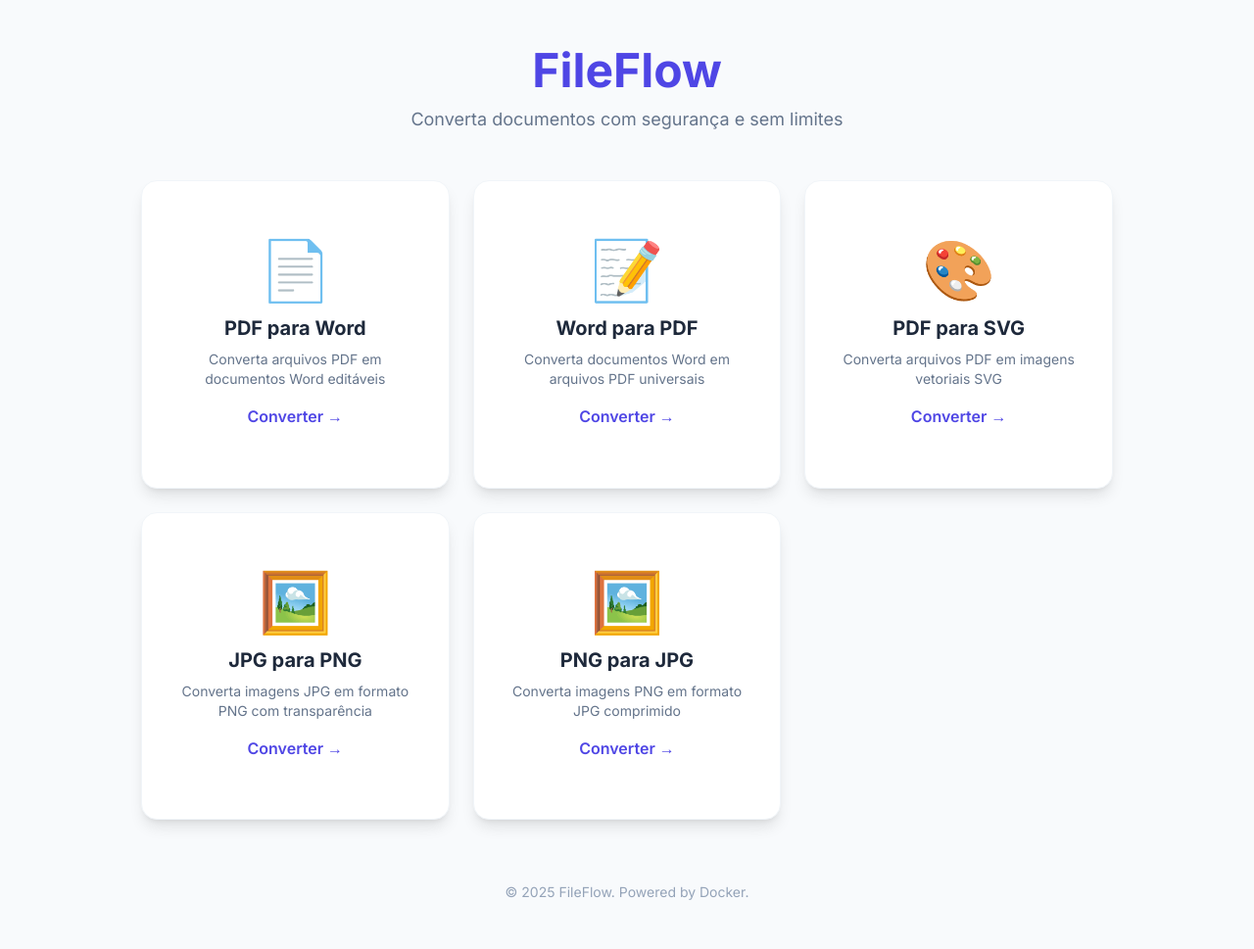
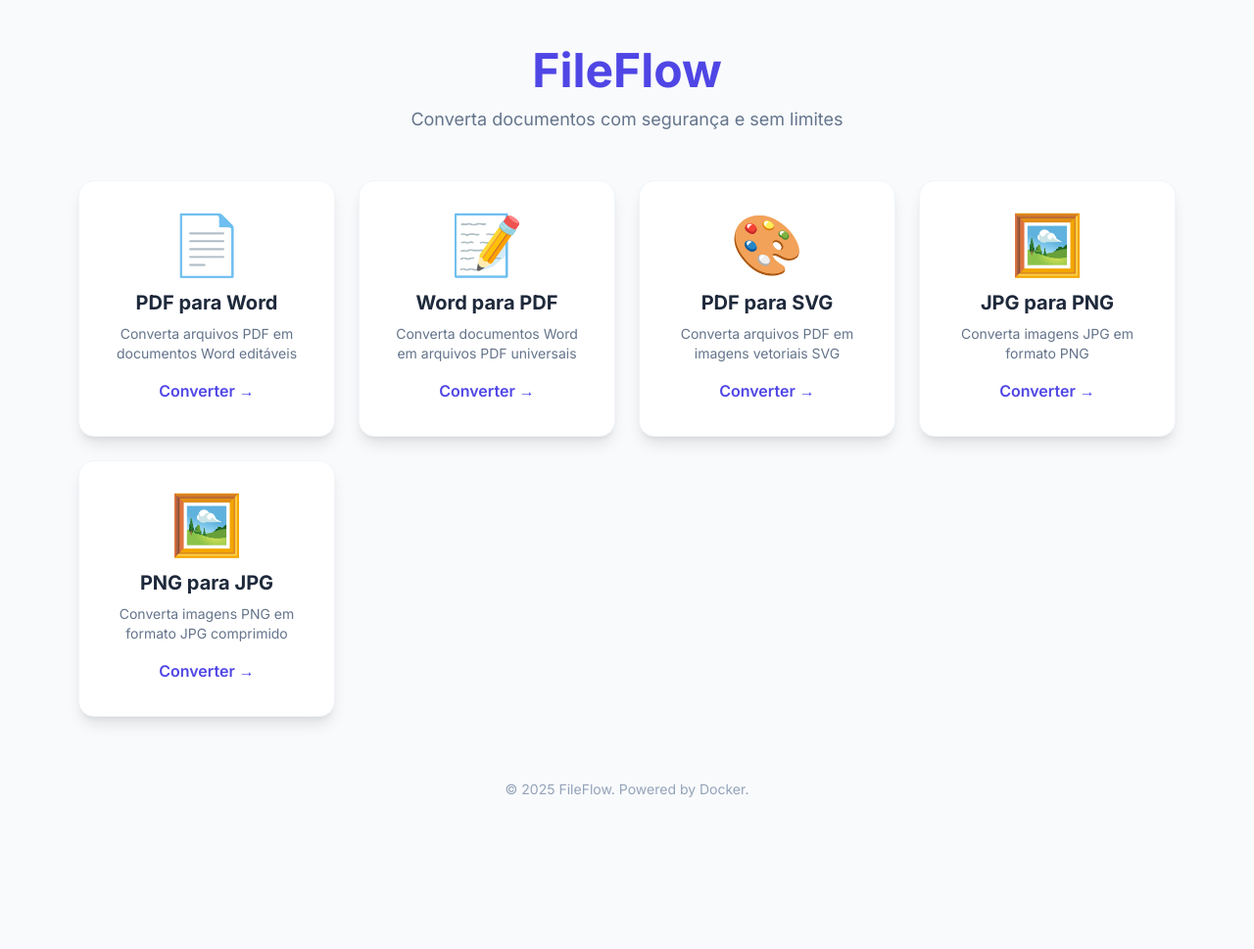
Before and after one commit to cerqMateus/FileFlow, a FastAPI app: page / in a window 1280 px wide. Shown: the whole page at 98% size. After the commit the page ends 814 px from the top, so only its background shows below. Run offline with FastAPI, Linux system fonts and the light colour scheme; some libraries are stand-ins or nearby versions.

Commit message:
fix: fixed image convert

```diff
--- a/app/main.py
+++ b/app/main.py
@@ -11,6 +11,11 @@
 app = FastAPI(title="FileFLOW MVP")
 
 TEMP_FOLDER = "temp"
+
+@app.on_event("startup")
+async def startup_event():
+    """Create temp folder if it doesn't exist"""
+    os.makedirs(TEMP_FOLDER, exist_ok=True)
 
 @app.post("/convert/pdf-to-docx")
 async def pdf_to_docx(
--- a/templates/home.html
+++ b/templates/home.html
@@ -25,8 +25,8 @@
       </p>
     </header>
 
-    <main class="w-full max-w-5xl px-4">
-      <div class="grid grid-cols-1 md:grid-cols-2 lg:grid-cols-3 gap-6">
+    <main class="w-full max-w-6xl px-4">
+      <div class="grid grid-cols-1 md:grid-cols-2 lg:grid-cols-4 gap-6">
         <a
           href="/converter/pdf/docx"
           class="group bg-white rounded-2xl shadow-lg border border-slate-100 p-8 hover:shadow-xl hover:border-indigo-200 transition-all duration-300 flex flex-col items-center justify-center aspect-square"
@@ -98,7 +98,7 @@
             JPG para PNG
           </h2>
           <p class="text-sm text-slate-500 text-center">
-            Converta imagens JPG em formato PNG com transparência
+            Converta imagens JPG em formato PNG
           </p>
           <div
             class="mt-4 text-indigo-600 font-semibold group-hover:translate-x-1 transition-transform"
```
